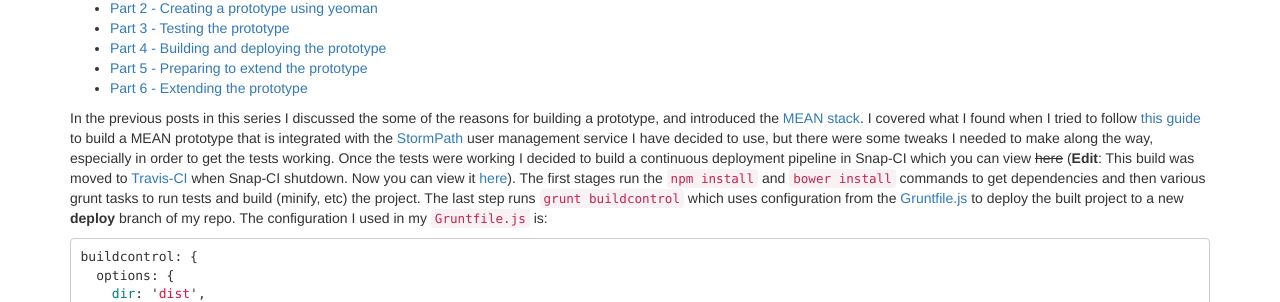
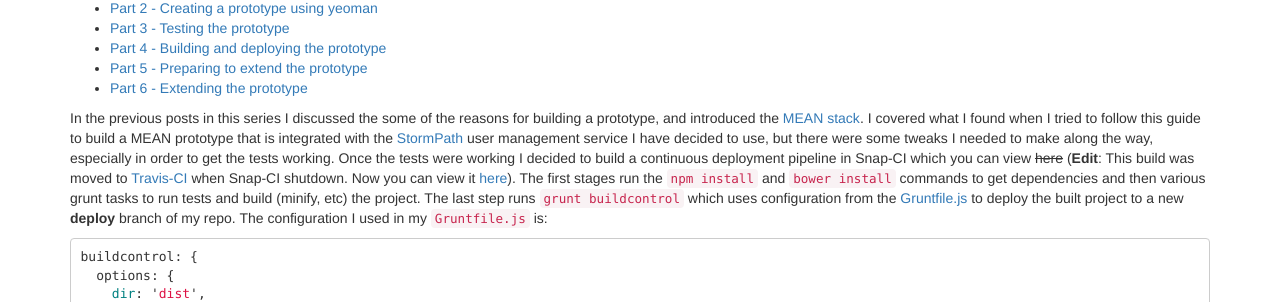
Before and after one commit to mshogren/mshogren.github.io, a Jekyll site: the page built from _posts/2016-02-22-creating-a-mean-prototype-4.md, in a window 1280 px wide and 1029 px high. Shown: the part 222-524 px from the top of the window. Built offline with Jekyll 4.4.1, drawn with Linux system fonts in a browser that asks for light colours; nearby versions of some CDN libraries; comment, search, counter and statistics services are not loaded; some of the changed lines change nothing that is shown.

Commit message:
Fixing broken links

```diff
--- a/_posts/2016-02-22-creating-a-mean-prototype-4.md
+++ b/_posts/2016-02-22-creating-a-mean-prototype-4.md
@@ -13,7 +13,7 @@ This is the fourth part in a series of posts about building a prototype for the
 - [Part 6 - Extending the prototype](/2016/03/08/creating-a-mean-prototype-6.html)
 
 In the previous posts in this series I discussed the some of the reasons for building a prototype, and introduced the [MEAN stack](https://en.wikipedia.org/wiki/MEAN_(software_bundle)).
-I covered what I found when I tried to follow [this guide](http://docs.stormpath.com/angularjs/guide/) to build a MEAN prototype that is integrated with the [StormPath](https://stormpath.com) user management service I have decided to use, but there were some tweaks I needed to make along the way, especially in order to get the tests working.
+I covered what I found when I tried to follow this guide to build a MEAN prototype that is integrated with the [StormPath](https://stormpath.com) user management service I have decided to use, but there were some tweaks I needed to make along the way, especially in order to get the tests working.
 <!--excerpt.start-->
 Once the tests were working I decided to build a continuous deployment pipeline in Snap-CI which you can view ~~here~~ (**Edit**:  This build was moved to [Travis-CI](https://travis-ci.org) when Snap-CI shutdown.  Now you can view it [here](https://travis-ci.org/mshogren/alsl-sandbox1)).  The first stages run the `npm install` and `bower install` commands to get dependencies and then various grunt tasks to run tests and build (minify, etc) the project.
 <!--excerpt.end-->
```
